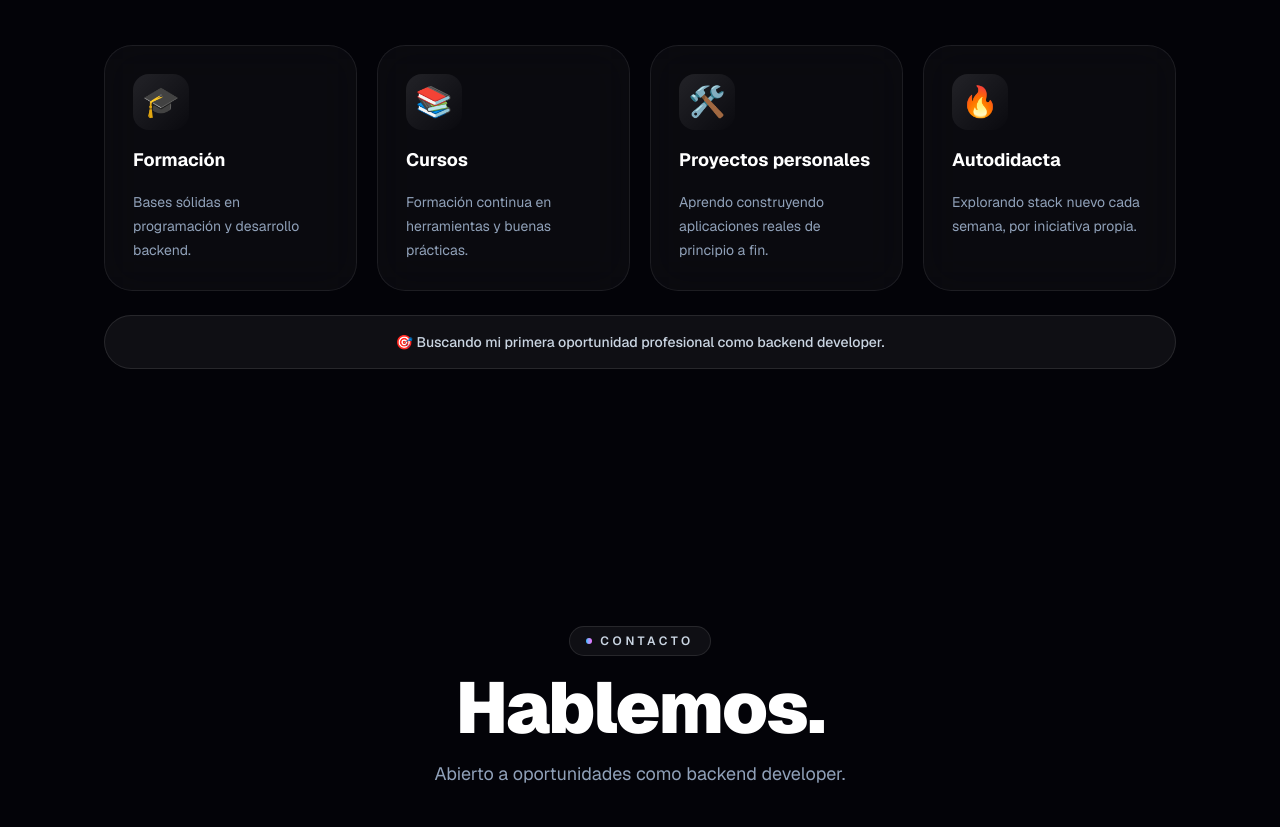
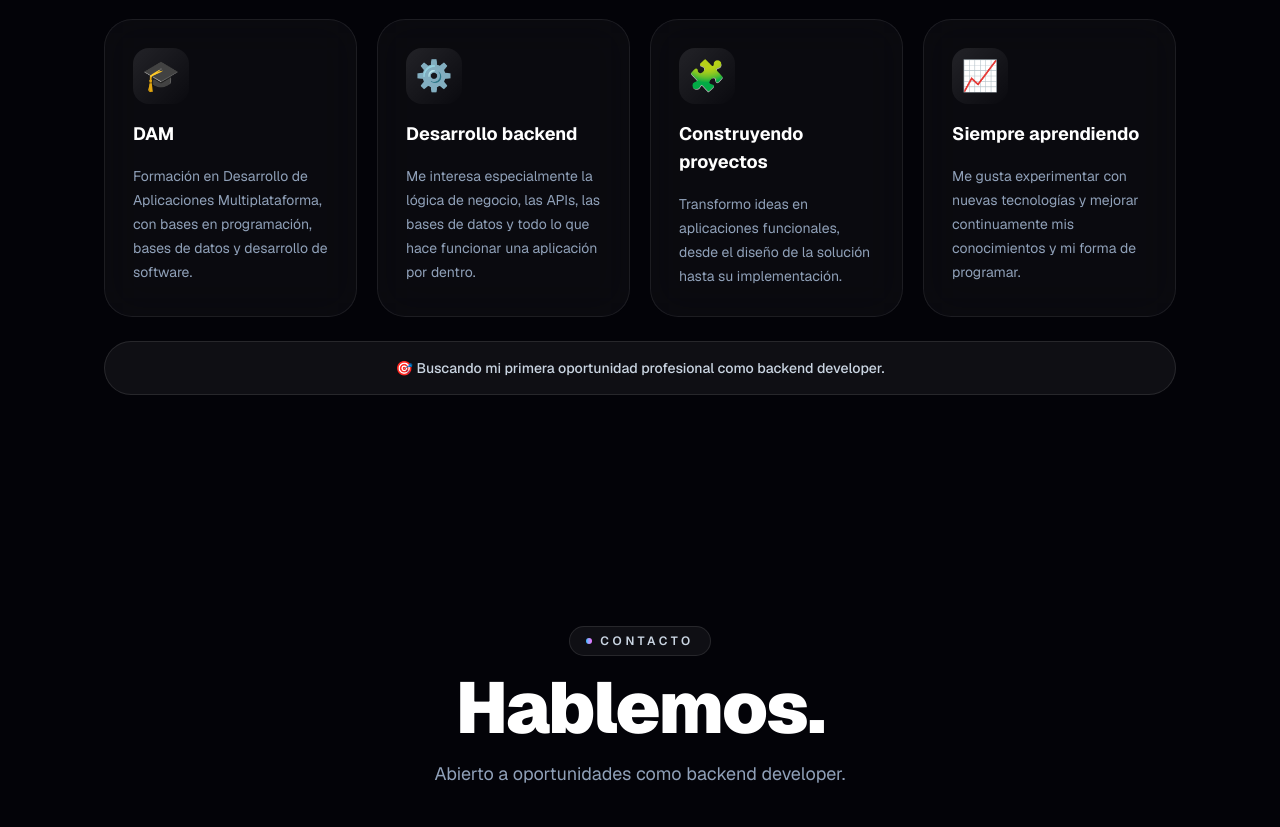
Before and after one commit to yeraysjk/Portafolio, a Next.js app: page / in a window 1280 px wide. Shown: the part 3643-4470 px from the top of the page. Built offline with nearby package versions, Linux system fonts and the light colour scheme.

Commit message:
Actualizo datos mios

```diff
--- a/data/portfolioData.ts
+++ b/data/portfolioData.ts
@@ -88,22 +88,22 @@ export const projects = [
 export const experience = [
 {
   icon: "🎓",
-    title: "Formación",
-    description: "Bases sólidas en programación y desarrollo backend.",
+  title: "DAM",
+  description: "Formación en Desarrollo de Aplicaciones Multiplataforma, con bases en programación, bases de datos y desarrollo de software.",
 },
 {
-    icon: "📚",
-    title: "Cursos",
-    description: "Formación continua en herramientas y buenas prácticas.",
+  icon: "⚙️",
+  title: "Desarrollo backend",
+  description: "Me interesa especialmente la lógica de negocio, las APIs, las bases de datos y todo lo que hace funcionar una aplicación por dentro.",
 },
 {
-    icon: "🛠️",
-    title: "Proyectos personales",
-    description: "Aprendo construyendo aplicaciones reales de principio a fin.",
+  icon: "🧩",
+  title: "Construyendo proyectos",
+  description: "Transformo ideas en aplicaciones funcionales, desde el diseño de la solución hasta su implementación.",
 },
 {
-    icon: "🔥",
-    title: "Autodidacta",
-    description: "Explorando stack nuevo cada semana, por iniciativa propia.",
+  icon: "📈",
+  title: "Siempre aprendiendo",
+  description: "Me gusta experimentar con nuevas tecnologías y mejorar continuamente mis conocimientos y mi forma de programar.",
 },
 ];
```
Lines whose indentation alone changed are shown as unchanged.
